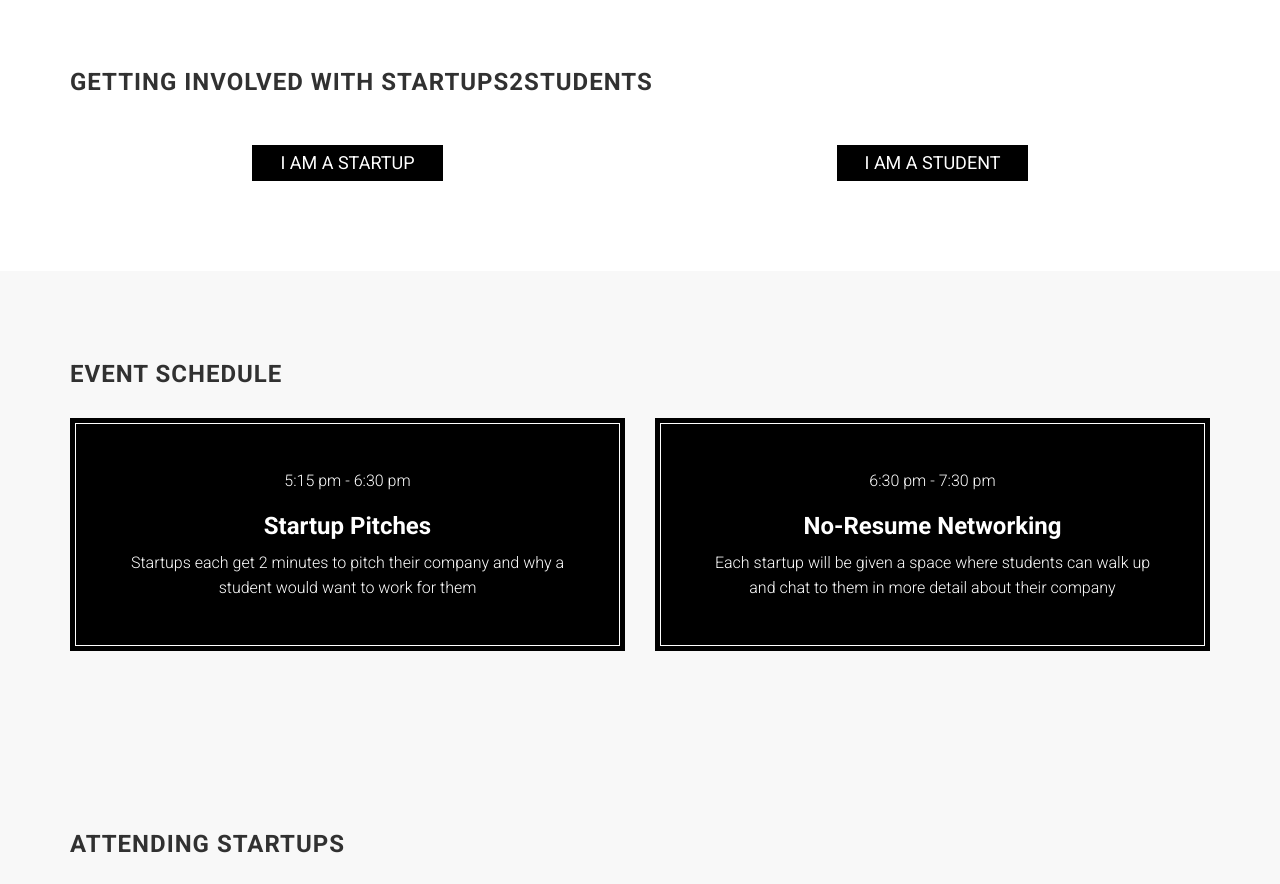
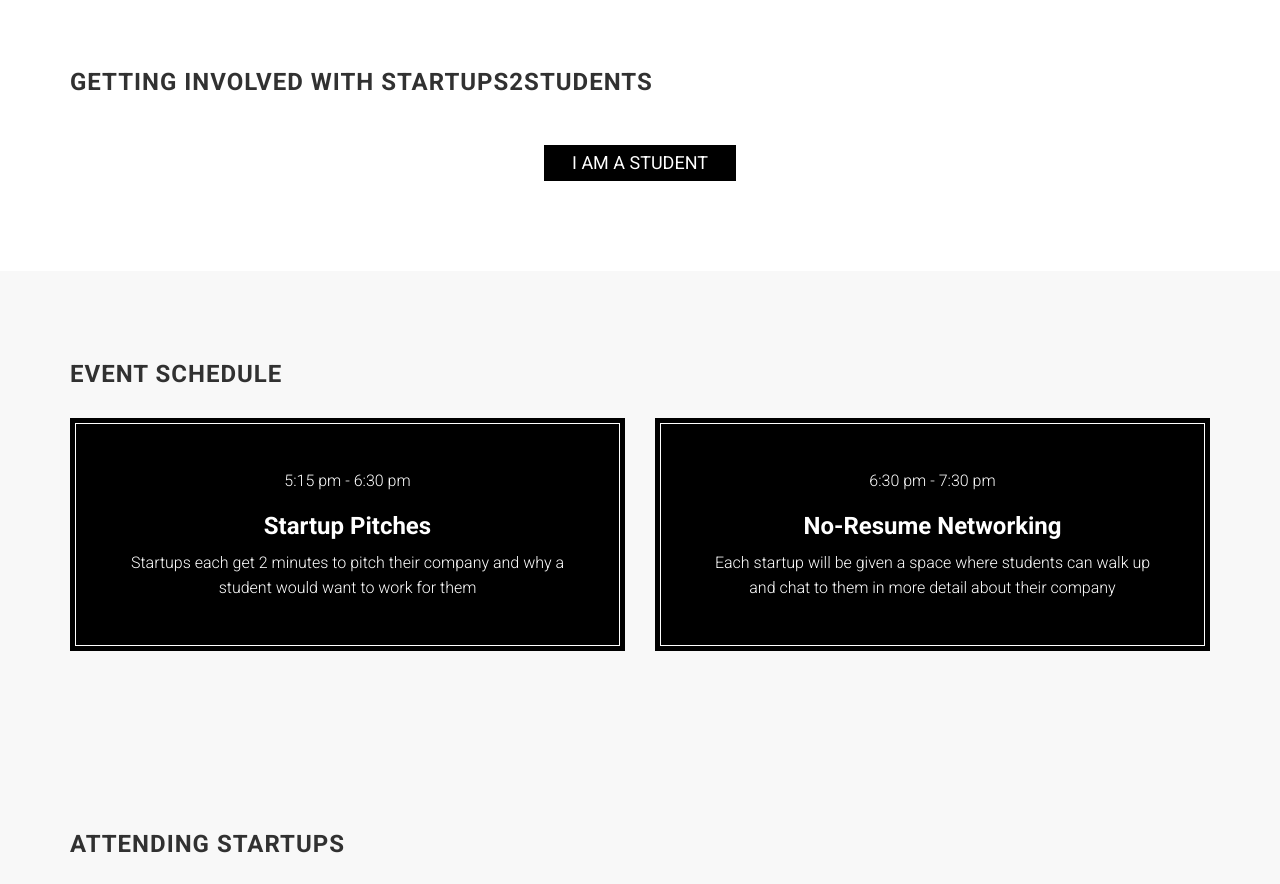
Before and after one commit to HackCU/Startups2Students-2016, a website: page index.html in a window 1280 px wide. Shown: the part 1780-2664 px from the top of the page. Drawn offline with Linux system fonts and the light colour scheme; files whose address does not match are found by name.

Commit message:
Remove startup signup from website

```diff
--- a/index.html
+++ b/index.html
@@ -151,13 +151,13 @@
                 <!-- <div class="col-md-12" id="registration-msg" style="display:none;">
                     <div class="alert"></div>
                 </div> -->
-                <div class="col-sm-6">
+                <!--<div class="col-sm-6">
                     <div class="text-center mt20">
                         <a class="btn btn-lg btn-black" href="http://eepurl.com/bNx4z1" target="_blank">I am a Startup</a>
                     </div>
                 </div>
-
-                <div class="col-sm-6">
+                -->
+                <div class="col-sm-12">
                     <div class="text-center mt20">
                         <a class="btn btn-lg btn-black" href="https://www.eventbrite.com/e/startups2students-tickets-21262519769" target="_blank">I am a Student</a>
                     </div>
```
